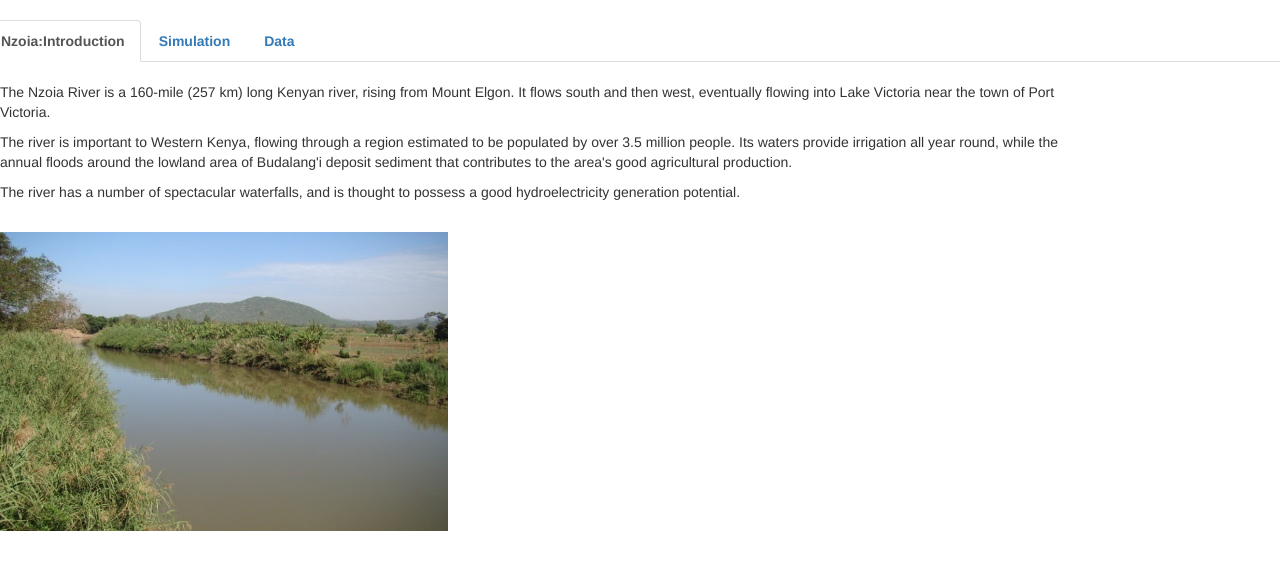
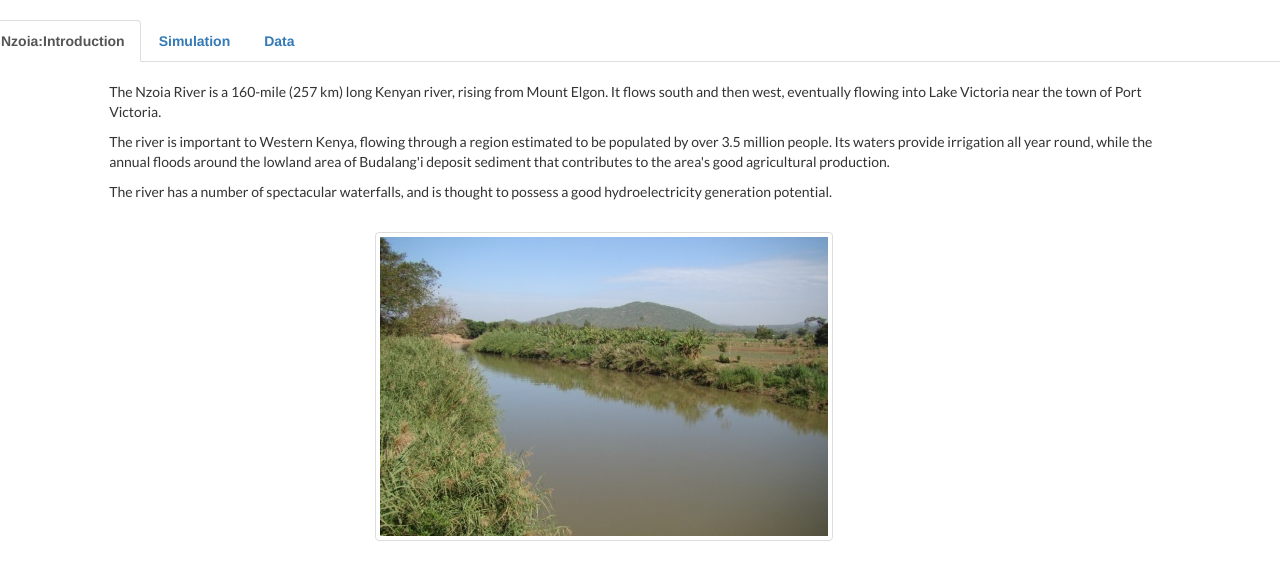
Before and after one commit to Upande/Climwarm, a Django app: page /nzoia in a window 1280 px wide. Shown: the part 52-632 px from the top of the page. Run offline with Django 3.2, Linux system fonts and the light colour scheme; parts of the project's set-up code (start-up, migrations or seed data) failed here and were passed over; some libraries are stand-ins or nearby versions.

Commit message:
working on the aesthetics of nzoia introduction tab

```diff
--- a/EWS/templates/nzoia.html
+++ b/EWS/templates/nzoia.html
@@ -4,22 +4,9 @@
 {% block extra_head %}
 
 <style>
-
-.vcenter {
-        display: inline-block;
-        vertical-align: middle;
-        float: none;
+p{
+    font-family: 'Lato', sans-serif;
 }
-
-.column{
-float:left;
-width:550px;
-height:300px;
-padding:20px;
-overflow-y:hidden;
-
-}
-<style>
 </style>
 {% endblock extra_head %}
 {% block case_studies_drop_down_menu %}
@@ -52,18 +39,19 @@ overflow-y:hidden;
 
  			<div class="tab-content">
  				<div role="tabpanel" class="tab-pane fade in active" id="introduction">
-                        <div class="col-xs-10">
+                        <div class="col-xs-10 col-md-offset-1">
                             <br/>
-                            <p style="bold">
+
+                                <p class="text-left">
                                     The Nzoia River is a 160-mile (257 km) long Kenyan river, rising from Mount Elgon. It flows south and then west, eventually flowing into Lake Victoria near the town of Port Victoria.</p>
-                            <p>
+                                <p class="text-left">
                                     The river is important to Western Kenya, flowing through a region estimated to be populated by over 3.5 million people. Its waters provide irrigation all year round, while the annual floods around the lowland area of Budalang'i deposit sediment that contributes to the area's good agricultural production.
                                 </p>
-                            <p>
+                                <p class="text-left">
                                     The river has a number of spectacular waterfalls, and is thought to possess a good hydroelectricity generation potential.
                                 </p>
                                 <br/>
-                            <img src="{{ STATIC_URL }}img/r-nzoia.jpg">
+                                <img src="{{ STATIC_URL }}img/r-nzoia.jpg" class="thumbnail col-md-offset-3" align="center">
 
                         </div>
  				</div>
--- a/templates/base.html
+++ b/templates/base.html
@@ -10,6 +10,7 @@
     <link href="{{ STATIC_URL }}css/bootstrap.min.css" rel="stylesheet">
     <link rel="stylesheet" href="{{ STATIC_URL }}css/ol.css" />
     <link rel="stylesheet" href="{{ STATIC_URL }}css/ol3-layerswitcher.css" />
+    <link href='http://fonts.googleapis.com/css?family=Lato:400,400italic' rel='stylesheet' type='text/css'>
 
     <!-- HTML5 shim and Respond.js for IE8 support of HTML5 elements and media queries -->
     <!-- WARNING: Respond.js doesn't work if you view the page via file:// -->
```
Lines whose indentation alone changed are shown as unchanged.
